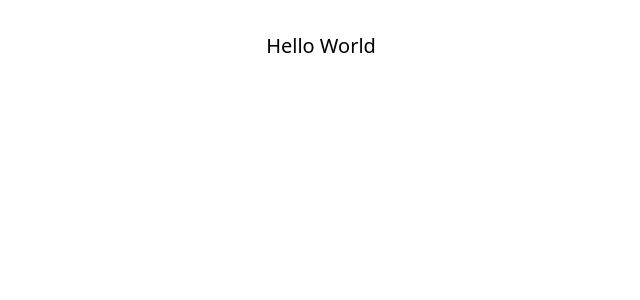
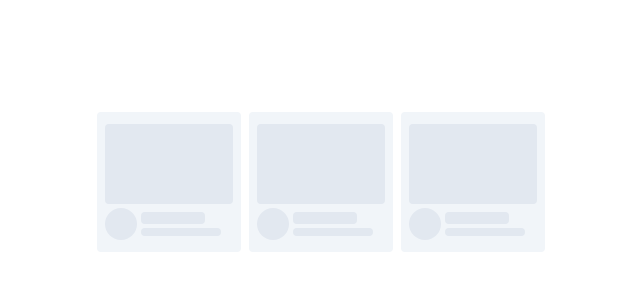
Before and after one commit to rparias/skeleton-tailwind, a React (Vite) app: page / in a window 1280 px wide. Shown: the top 300 px of the page, without its empty margins (319-959 px from the left). Built offline with nearby package versions, Linux system fonts and the light colour scheme.

Commit message:
creates card skeleton component

```diff
--- a/src/App.tsx
+++ b/src/App.tsx
@@ -1,9 +1,28 @@
 import './App.css'
+
+function CardSkeleton() {
+  return <div className="max-w-md m-auto my-10 flex">
+    <div className="flex flex-col bg-slate-100 py-3 px-2 rounded gap-1">
+      <div className="bg-slate-200 rounded w-32 h-20"/>
+      <div className="flex flex-row gap-1 items-center">
+        <div className="bg-slate-200 rounded-full w-8 h-8"/>
+        <div className="flex flex-col gap-1">
+          <div className="bg-slate-200 rounded w-16 h-3"/>
+          <div className="bg-slate-200 rounded w-20 h-2"/>
+        </div>
+      </div>
+    </div>
+  </div>;
+}
 
 function App() {
 
   return (
-    <h1 className="text-xl">Hello World</h1>
+    <div className="max-w-md m-auto my-10 flex gap-2">
+      <CardSkeleton/>
+      <CardSkeleton/>
+      <CardSkeleton/>
+    </div>
   )
 }
 
```
